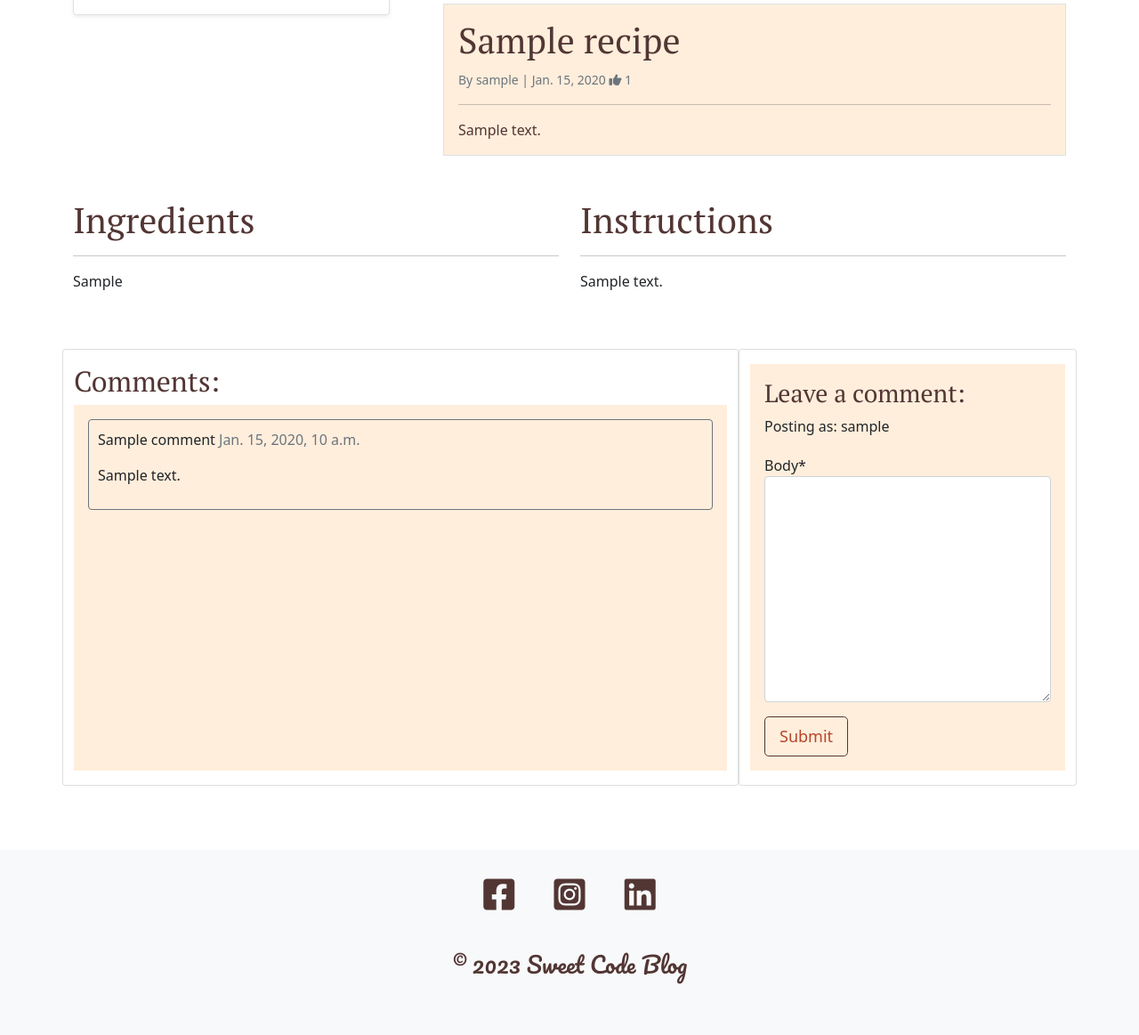
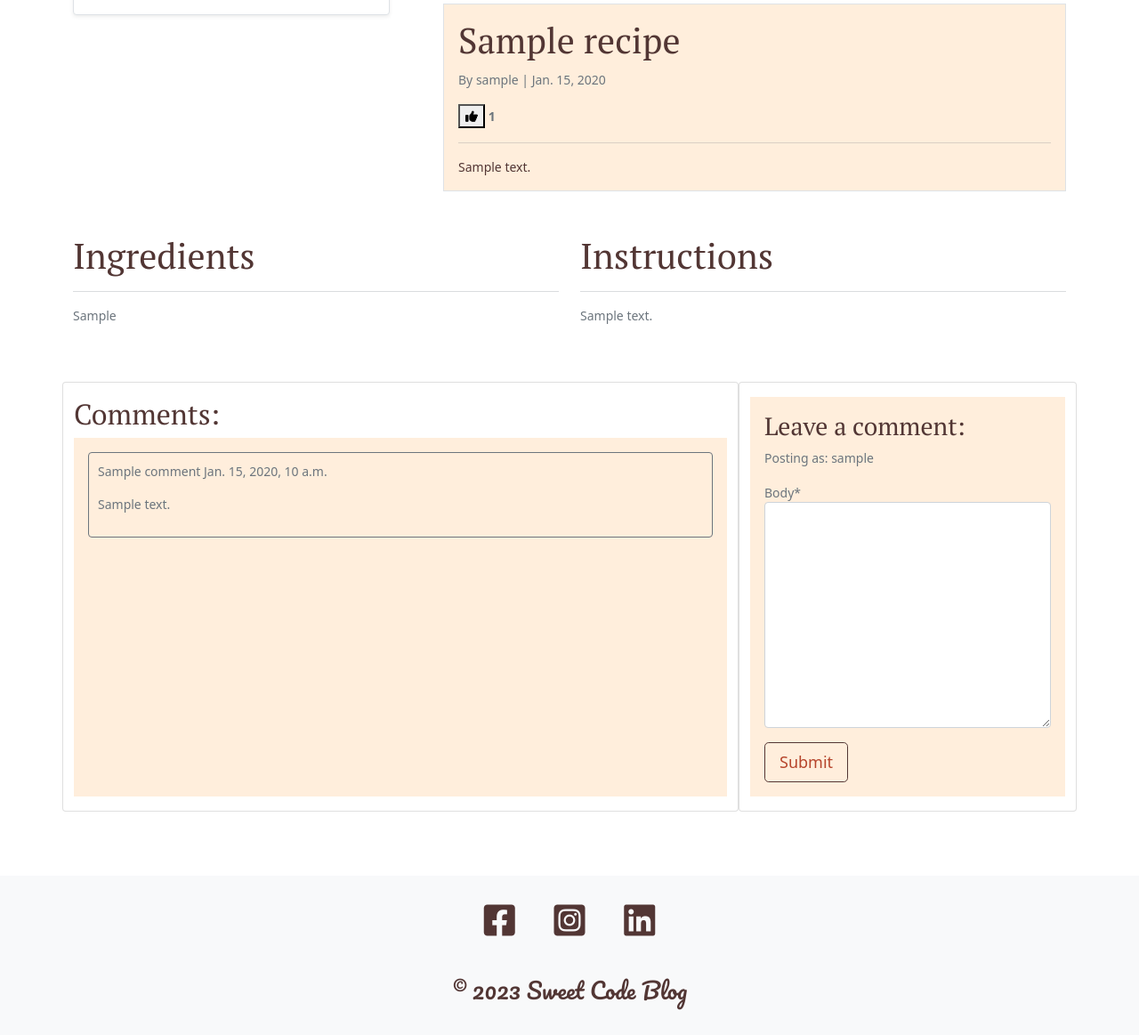
Before and after one commit to KseniaSOS/sweet-code-blog, a Django app: a page that uses templates/recipe_detail.html in a window 1280 px wide. Shown: the part 1052-2215 px from the top of the page at 89% size. Before the commit the page ends 2158 px from the top, so only its background shows below. Run offline with Django 3.2, Linux system fonts and the light colour scheme; a user stored in the database is signed in; tables that the repository leaves empty hold one stand-in row (values such as "Sample post"); some libraries are stand-ins or nearby versions.

Commit message:
Add the like buttons and view

```diff
--- a/blog/urls.py
+++ b/blog/urls.py
@@ -5,4 +5,5 @@ from django.urls import path
 urlpatterns = [
     path('', views.RecipeList.as_view(), name='home'),
     path('<slug:slug>/', views.RecipeDetail.as_view(), name='recipe_detail'),
+    path('like/<slug:slug>', views.RecipeLike.as_view(), name='recipe_like'),
 ]
--- a/blog/views.py
+++ b/blog/views.py
@@ -1,5 +1,6 @@
-from django.shortcuts import render, get_object_or_404
+from django.shortcuts import render, get_object_or_404, reverse
 from django.views import generic, View
+from django.http import HttpResponseRedirect
 from .models import Recipe, Category
 from .forms import CommentForm
 
@@ -63,3 +64,18 @@ class RecipeDetail(View):
                 "comment_form": CommentForm()
             },
         )
+
+class RecipeLike(View):
+    """
+    This class handles the like functionality on the site.
+    """
+
+    def post(self, request, slug):
+        recipe = get_object_or_404(Recipe, slug=slug)
+
+        if recipe.likes.filter(id=self.request.user.id).exists():
+            recipe.likes.remove(request.user)
+        else:
+            recipe.likes.add(request.user)
+
+        return HttpResponseRedirect(reverse('recipe_detail', args=[slug]))
--- a/templates/recipe_detail.html
+++ b/templates/recipe_detail.html
@@ -19,10 +19,22 @@
             <!-- Recipe Title -->
             <div class="card-body border">
                 <h1 class="card-title">{{ recipe.title }}</h1>
-                <p class="card-text"><small class="text-muted">By {{ recipe.author }} |
-                        {{ recipe.created_on|date }} <i class="fa-solid fa-thumbs-up"></i>
-                        {{ recipe.number_of_likes }}</small>
-                </p>
+                <p class="card-text"><small class="text-muted">By {{ recipe.author }} |  {{ recipe.created_on|date }} </p>
+                    <strong>
+                        {% if user.is_authenticated %}
+                        <form class="d-inline" action="{% url 'recipe_like' recipe.slug %}" method="POST">
+                            {% csrf_token %}
+                            {% if liked %}
+                            <button type="submit" name="blogpost_id" value="{{recipe.slug}}" class="btn-like"><i class="fa-solid fa-thumbs-up"></i></button>
+                            {% else %}
+                            <button type="submit" name="blogpost_id" value="{{recipe.slug}}" class="btn-like"><i class="fa-regular fa-thumbs-up fa-fade"></i></button>
+                            {% endif %}
+                        </form>
+                        {% else %}
+                        <span class="text-secondary"><i class="fa-regular fa-thumbs-up"></i></span>
+                        {% endif %}
+                    <span class="text-secondary">{{ recipe.number_of_likes }} </span>
+                    </strong>
                 <hr>
                 <p class="card-text">{{ recipe.excerpt }}</p>
             </div>
```
